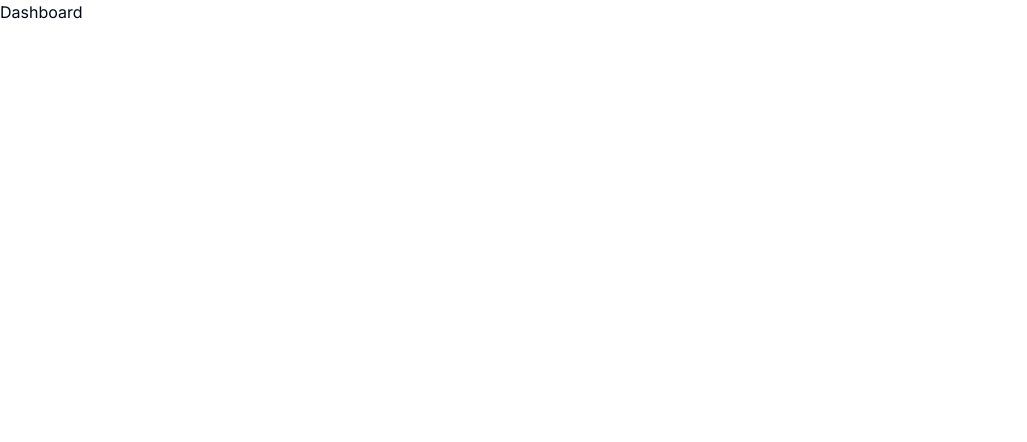
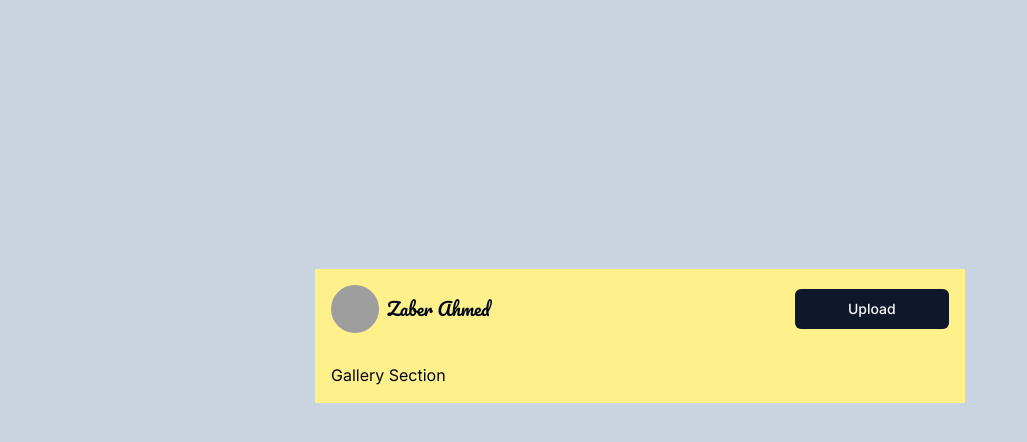
Before and after one commit to TKRchamak/pet-project, a Next.js app: page /dashboard in a window 1280 px wide. Shown: the top 442 px of the page, without its empty margins (0-1027 px from the left). Built offline with nearby package versions, Linux system fonts and the light colour scheme; grey boxes are pictures that could not be loaded.

Commit message:
Add: dashboard profile section

```diff
--- a/app/components/login-form.tsx
+++ b/app/components/login-form.tsx
@@ -7,10 +7,11 @@ import zod from "zod";
 import { Button } from "./ui/button";
 import { Input } from "./ui/input";
 import { Form, FormField, FormItem, FormControl, FormMessage } from "./ui/form";
+import { useRouter } from "next/navigation";
 
 const formSchema = zod.object({
-  email: zod.string().min(10, {
-    message: "Email must be at least 2 characters.",
+  email: zod.string().email({
+    message: "Please enter a valid email address.",
   }),
   password: zod.string().min(6, {
     message: "Password must be at least 6 characters.",
@@ -18,6 +19,8 @@ const formSchema = zod.object({
 });
 
 const LoginForm = () => {
+  const router = useRouter();
+
   const form = useForm<zod.infer<typeof formSchema>>({
     resolver: zodResolver(formSchema),
     defaultValues: {
@@ -28,6 +31,9 @@ const LoginForm = () => {
 
   const onSubmit = (values: zod.infer<typeof formSchema>) => {
     console.log("values:", values);
+    if (values) {
+      router.push("/dashboard");
+    }
   };
 
   return (
--- /dev/null
+++ b/app/components/ui/avatar.tsx
@@ -0,0 +1,50 @@
+"use client";
+
+import * as React from "react";
+import * as AvatarPrimitive from "@radix-ui/react-avatar";
+
+import { cn } from "@/app/lib/utils";
+
+const Avatar = React.forwardRef<
+  React.ElementRef<typeof AvatarPrimitive.Root>,
+  React.ComponentPropsWithoutRef<typeof AvatarPrimitive.Root>
+>(({ className, ...props }, ref) => (
+  <AvatarPrimitive.Root
+    ref={ref}
+    className={cn(
+      "relative flex h-12 w-12 shrink-0 overflow-hidden rounded-full",
+      className
+    )}
+    {...props}
+  />
+));
+Avatar.displayName = AvatarPrimitive.Root.displayName;
+
+const AvatarImage = React.forwardRef<
+  React.ElementRef<typeof AvatarPrimitive.Image>,
+  React.ComponentPropsWithoutRef<typeof AvatarPrimitive.Image>
+>(({ className, ...props }, ref) => (
+  <AvatarPrimitive.Image
+    ref={ref}
+    className={cn("aspect-square h-full w-full", className)}
+    {...props}
+  />
+));
+AvatarImage.displayName = AvatarPrimitive.Image.displayName;
+
+const AvatarFallback = React.forwardRef<
+  React.ElementRef<typeof AvatarPrimitive.Fallback>,
+  React.ComponentPropsWithoutRef<typeof AvatarPrimitive.Fallback>
+>(({ className, ...props }, ref) => (
+  <AvatarPrimitive.Fallback
+    ref={ref}
+    className={cn(
+      "flex h-full w-full items-center justify-center rounded-full bg-muted",
+      className
+    )}
+    {...props}
+  />
+));
+AvatarFallback.displayName = AvatarPrimitive.Fallback.displayName;
+
+export { Avatar, AvatarImage, AvatarFallback };
--- a/app/components/ui/button.tsx
+++ b/app/components/ui/button.tsx
@@ -20,7 +20,8 @@ const buttonVariants = cva(
       },
       size: {
         default: "h-10 px-4 py-2 w-full",
-        sm: "h-9 rounded-md px-3 w-full",
+        sm: "h-9 rounded-md px-3",
+        md: "h-10 px-4 py-2 w-1/4",
         lg: "h-11 rounded-md px-8",
         icon: "h-10 w-10",
       },
--- a/app/dashboard/page.tsx
+++ b/app/dashboard/page.tsx
@@ -1,7 +1,32 @@
+import {
+  Avatar,
+  AvatarImage,
+  AvatarFallback,
+} from "@/app/components/ui/avatar";
 import React from "react";
+import { pacifico } from "../components/ui/fonts";
+import { Button } from "../components/ui/button";
 
 const Dashboard = () => {
-  return <div>Dashboard</div>;
+  return (
+    <main className="flex items-center justify-center md:h-screen bg-slate-300">
+      <div className="relative mx-auto flex w-full max-w-[650px] flex-col space-y-2.5 p-4 md:-mt-32 gap-5 bg-yellow-200">
+        <section>
+          <div className="flex justify-between items-center">
+            <div className="flex justify-center items-center gap-2">
+              <Avatar>
+                <AvatarImage src="https://github.com/shadcn.png" />
+                <AvatarFallback>CN</AvatarFallback>
+              </Avatar>
+              <p className={`text-lg ${pacifico.className}`}>Zaber Ahmed</p>
+            </div>
+            <Button size={"md"}>Upload</Button>
+          </div>
+        </section>
+        <section>Gallery Section</section>
+      </div>
+    </main>
+  );
 };
 
 export default Dashboard;
--- a/next.config.js
+++ b/next.config.js
@@ -1,4 +1,4 @@
 /** @type {import('next').NextConfig} */
-const nextConfig = {}
+const nextConfig = {};
 
-module.exports = nextConfig
+module.exports = nextConfig;
--- a/package.json
+++ b/package.json
@@ -10,6 +10,7 @@
   },
   "dependencies": {
     "@hookform/resolvers": "^3.3.2",
+    "@radix-ui/react-avatar": "^1.0.4",
     "@radix-ui/react-label": "^2.0.2",
     "@radix-ui/react-slot": "^1.0.2",
     "class-variance-authority": "^0.7.0",
```
Also changed, not shown: app/components/profile-section.tsx (added), 1 other file (tests, documents, lock files or other folders).
